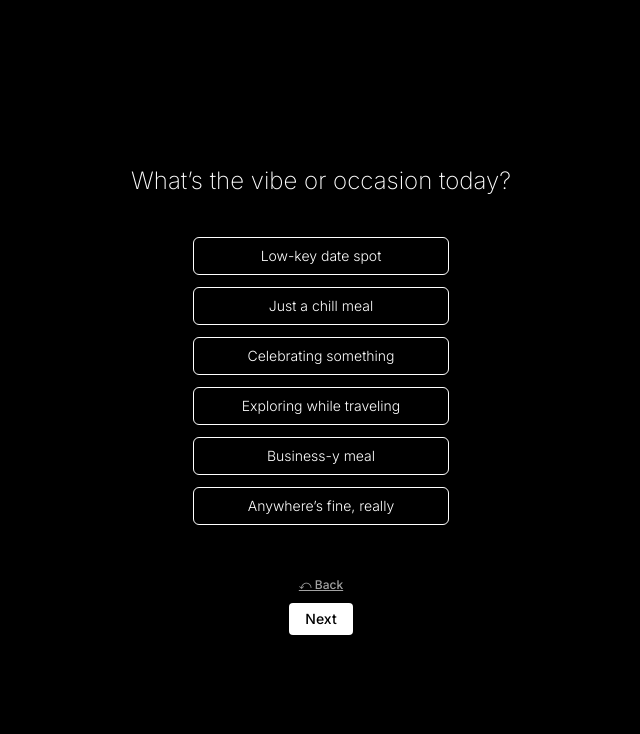
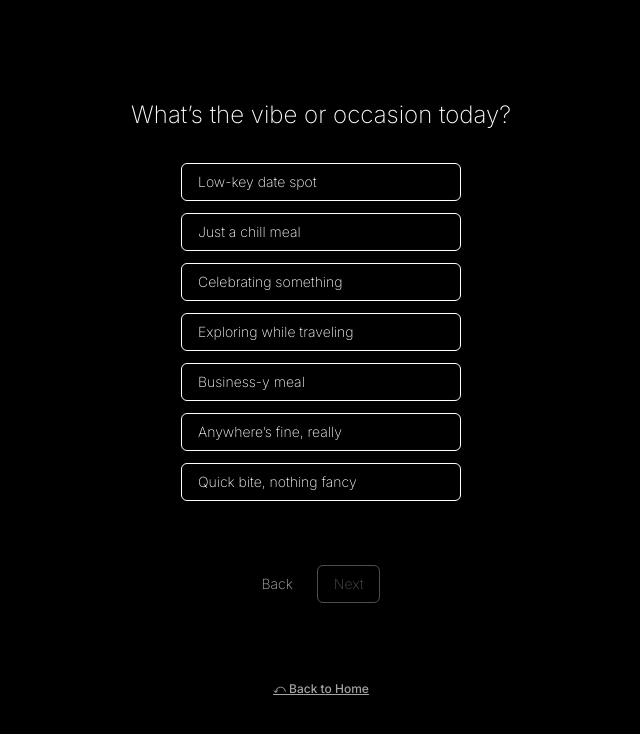
Before and after one commit to jysonn97/what-to-eat, a Next.js app: page /app in a window 1280 px wide. Shown: the top 734 px of the page, without its empty margins (319-959 px from the left). Built offline with nearby package versions, Linux system fonts and the light colour scheme.

Commit message:
Update app.js

```diff
--- a/pages/app.js
+++ b/pages/app.js
@@ -1,10 +1,10 @@
 import { useState, useEffect } from "react";
 import { useRouter } from "next/router";
 import QuestionCard from "@/components/QuestionCard";
+import OptionButton from "@/components/OptionButton";
+import NavigationButtons from "@/components/NavigationButtons";
 
-const weightLabels = ["Not a big deal", "Matters a bit", "Really matters"];
-
-const questionSet = (showQuickBite) => [
+const staticQuestions = [
   {
     key: "vibe",
     question: "What’s the vibe or occasion today?",
@@ -15,10 +15,9 @@ const questionSet = (showQuickBite) => [
       "Exploring while traveling",
       "Business-y meal",
       "Anywhere’s fine, really",
-      ...(showQuickBite ? ["Quick bite, nothing fancy"] : [])
+      "Quick bite, nothing fancy"
     ],
-    multi: false,
-    showWeight: false
+    hasWeight: false
   },
   {
     key: "distance",
@@ -28,8 +27,7 @@ const questionSet = (showQuickBite) => [
       "Around 20 mins is fine",
       "I’m okay going further (30+ mins)"
     ],
-    multi: false,
-    showWeight: true
+    hasWeight: true
   },
   {
     key: "ratingImportance",
@@ -40,9 +38,7 @@ const questionSet = (showQuickBite) => [
       "3.5+ is fine",
       "I don’t care about ratings"
     ],
-    multi: false,
-    showWeight: true,
-    hideWeightOn: "I don’t care about ratings"
+    hasWeight: true
   },
   {
     key: "avoid",
@@ -54,9 +50,7 @@ const questionSet = (showQuickBite) => [
       "Long wait times",
       "Nothing in particular"
     ],
-    multi: true,
-    showWeight: true,
-    hideWeightOn: "Nothing in particular"
+    hasWeight: true
   }
 ];
 
@@ -67,49 +61,46 @@ export default function AppPage() {
   const [answers, setAnswers] = useState([]);
   const [step, setStep] = useState(0);
   const [selected, setSelected] = useState([]);
-  const [weight, setWeight] = useState(1);
-  const [budget, setBudget] = useState(null);
+  const [weights, setWeights] = useState({});
+  const currentQuestion = staticQuestions[step];
 
   useEffect(() => {
+    const init = [];
+    if (location) init.push({ key: "location", answer: location });
     if (encodedAnswers) {
       try {
         const parsed = JSON.parse(encodedAnswers);
-        setAnswers(parsed);
-        const priceAnswer = parsed.find((a) => a.key === "price");
-        if (priceAnswer) setBudget(priceAnswer.answer);
+        init.push(...parsed);
       } catch (err) {
-        console.error("Error parsing answers", err);
+        console.error("Failed to parse answers from query", err);
       }
     }
-  }, [encodedAnswers]);
-
-  const questions = questionSet(budget === "$");
-  const current = questions[step];
+    setAnswers(init);
+  }, [location, encodedAnswers]);
 
   const handleNext = () => {
-    if (!selected.length && !current.multi) return;
+    if (selected.length === 0) return;
 
-    const finalAnswer = {
-      key: current.key,
-      answer: current.multi ? selected : selected[0],
-      weight:
-        !current.showWeight ||
-        selected.includes(current.hideWeightOn) ||
-        selected[0] === current.hideWeightOn
-          ? "Not specified"
-          : weightLabels[weight]
-    };
+    const answer = currentQuestion.key === "avoid" ? selected : selected[0];
+    const payload = currentQuestion.hasWeight
+      ? { key: currentQuestion.key, answer, weight: weights }
+      : { key: currentQuestion.key, answer };
 
-    const updated = [...answers.filter((a) => a.key !== current.key), finalAnswer];
-    setAnswers(updated);
+    const updatedAnswers = [
+      ...answers.filter((a) => a.key !== currentQuestion.key),
+      payload
+    ];
 
-    if (step + 1 < questions.length) {
+    if (step + 1 < staticQuestions.length) {
+      setAnswers(updatedAnswers);
       setStep(step + 1);
       setSelected([]);
-      setWeight(1);
+      setWeights({});
     } else {
       router.push(
-        `/recommendation?answers=${encodeURIComponent(JSON.stringify(updated))}`
+        `/recommendation?answers=${encodeURIComponent(
+          JSON.stringify(updatedAnswers)
+        )}`
       );
     }
   };
@@ -118,110 +109,114 @@ export default function AppPage() {
     if (step === 0) {
       const params = new URLSearchParams({
         location: location || "",
-        answers: JSON.stringify(answers)
+        answers: JSON.stringify(answers.slice(1))
       });
       router.push(`/multi?${params.toString()}`);
     } else {
       setStep(step - 1);
       setSelected([]);
-      setWeight(1);
+      setWeights({});
     }
   };
 
-  const toggle = (option) => {
-    if (current.multi) {
-setSelected((prev) => {
-  if (option === current.hideWeightOn) {
-    return [option]; // selecting "Nothing in particular" clears others
+  const toggleOption = (option) => {
+    if (currentQuestion.key === "avoid") {
+      if (option === "Nothing in particular") {
+        setSelected(["Nothing in particular"]);
+        setWeights({});
+      } else {
+        const updated = selected.includes(option)
+          ? selected.filter((o) => o !== option)
+          : [...selected.filter((o) => o !== "Nothing in particular"), option];
+        setSelected(updated);
+        if (!selected.includes(option)) {
+          setWeights({ ...weights, [option]: 1 });
+        } else {
+          const copy = { ...weights };
+          delete copy[option];
+          setWeights(copy);
         }
-
-  const withoutHideOption = prev.filter((o) => o !== current.hideWeightOn);
-
-  return prev.includes(option)
-    ? withoutHideOption.filter((o) => o !== option)
-    : [...withoutHideOption, option];
-});
-
+      }
     } else {
-      setSelected((prev) => (prev[0] === option ? [] : [option]));
+      setSelected([option === selected[0] ? null : option].filter(Boolean));
     }
   };
 
-  const isWeightVisible = () => {
-    if (!current.showWeight) return false;
-    if (!selected.length) return false;
-    const avoidOption = current.hideWeightOn;
-    return !selected.includes(avoidOption);
+  const updateWeight = (option, value) => {
+    setWeights({ ...weights, [option]: value });
   };
 
-  return (
-    <div className="min-h-screen bg-black text-white px-4 py-12 flex items-center justify-center font-extralight">
-      <div className="w-full max-w-xl space-y-10 text-center">
-
-        <QuestionCard question={current.question} />
-
-        <div className="grid grid-cols-1 gap-3 place-items-center">
-          {current.options.map((option) => {
+  const renderAvoidOptions = () => (
+    <div className="flex flex-col gap-3">
+      {currentQuestion.options.map((option) => {
         const isSelected = selected.includes(option);
         return (
+          <div
+            key={option}
+            className="flex items-center justify-between gap-3"
+          >
             <button
-                key={option}
-                onClick={() => toggle(option)}
-                className={`w-64 px-4 py-2 rounded-md border text-sm transition-all duration-200 font-light ${
+              onClick={() => toggleOption(option)}
+              className={`flex-1 px-4 py-2 border rounded transition text-sm text-left ${
                 isSelected
-                    ? "bg-white text-black border-white scale-[1.02]"
-                    : "border-white text-white hover:bg-white hover:text-black"
+                  ? "bg-white text-black border-white"
+                  : "border-white text-white"
               }`}
             >
               {option}
             </button>
-            );
-          })}
-        </div>
-
-        {isWeightVisible() && (
-          <div className="pt-4">
-            <label className="block text-[15px] text-white mb-2 font-light">
-              How much does this matter to you?
-            </label>
-            <div className="flex justify-between text-sm text-gray-400 mb-1 px-1 cursor-pointer">
-              {weightLabels.map((label, i) => (
-                <span
-                  key={i}
-                  onClick={() => setWeight(i)}
-                  className={`transition ${
-                    i === weight ? "text-white font-medium scale-[1.05]" : "hover:text-white"
-                  }`}
-                >
-                  {label}
-                </span>
-              ))}
-            </div>
-            <div className="flex justify-center">
+            {isSelected && option !== "Nothing in particular" && (
               <input
                 type="range"
                 min="0"
                 max="2"
-                value={weight}
-                onChange={(e) => setWeight(parseInt(e.target.value))}
-                className="w-[60%] accent-white"
+                step="1"
+                value={weights[option] || 1}
+                onChange={(e) =>
+                  updateWeight(option, parseInt(e.target.value))
+                }
+                className="w-28"
               />
+            )}
           </div>
+        );
+      })}
+    </div>
+  );
+
+  return (
+    <div className="min-h-screen flex items-center justify-center bg-black px-4 py-12 text-white font-extralight">
+      <div className="w-full max-w-xl space-y-8 text-center">
+        <QuestionCard question={currentQuestion.question} />
+
+        {currentQuestion.key === "avoid" ? (
+          renderAvoidOptions()
+        ) : (
+          <div className="flex flex-col gap-3">
+            {currentQuestion.options.map((option) => (
+              <OptionButton
+                key={option}
+                option={option}
+                selected={selected}
+                onClick={toggleOption}
+              />
+            ))}
           </div>
         )}
 
-        <div className="pt-3 flex flex-col gap-[10px] items-center">
+        <NavigationButtons
+          onBack={handleBack}
+          onNext={handleNext}
+          disabled={selected.length === 0}
+          loading={false}
+        />
+
+        <div className="pt-10">
           <button
-            onClick={handleBack}
+            onClick={() => router.push("/")}
             className="text-xs text-neutral-400 hover:text-white transition underline"
           >
-            ⤺ Back
-          </button>
-          <button
-            onClick={handleNext}
-            className="px-4 py-1.5 bg-white text-black rounded hover:opacity-90 text-sm"
-          >
-            Next
+            ⤺ Back to Home
           </button>
         </div>
       </div>
```
Lines whose indentation alone changed are shown as unchanged.
